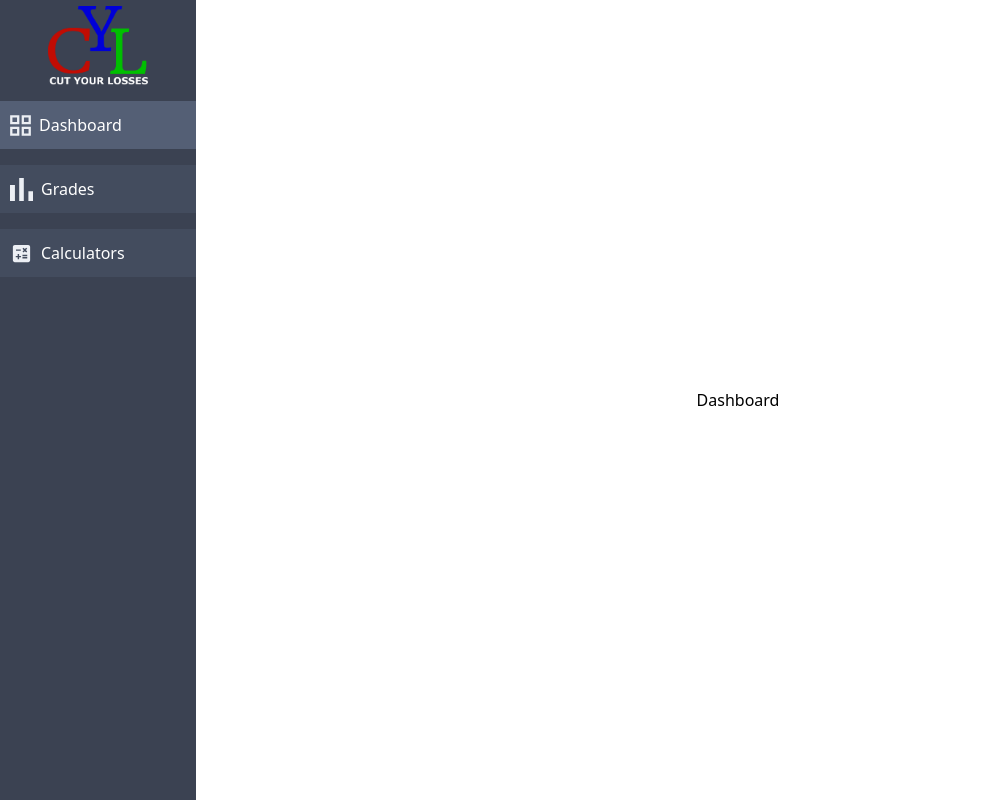
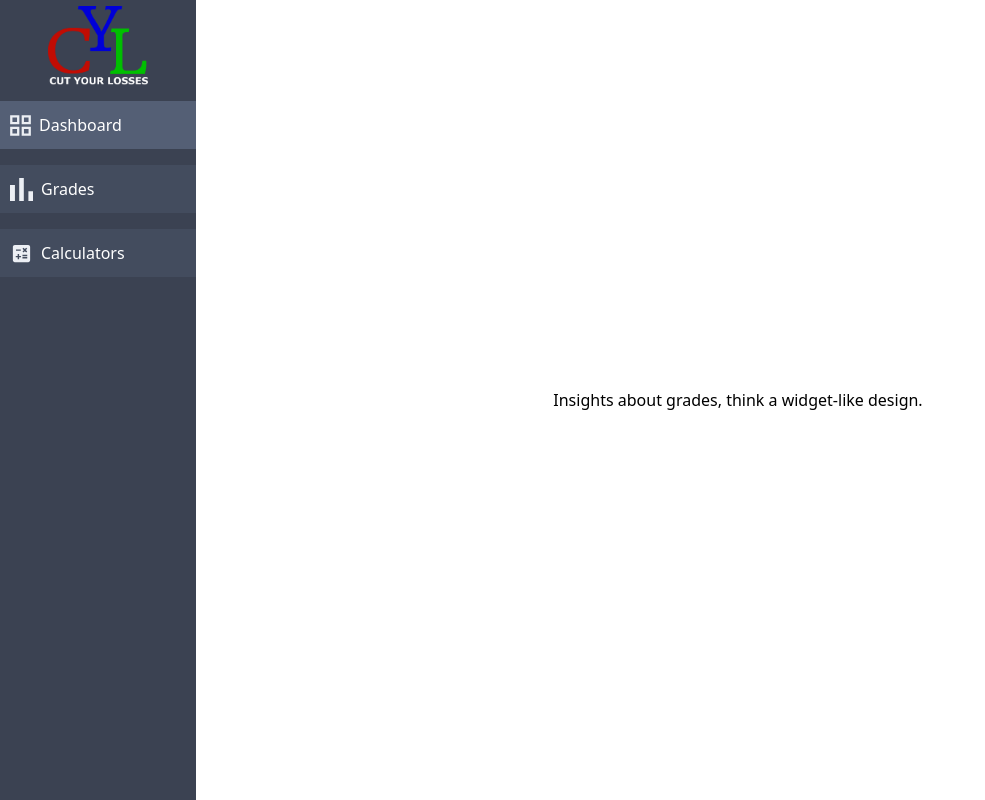
Before and after one commit to GuterBenutzername/cut-your-losses, a React (Vite) app: page /dashboard in a window 1280 px wide. Shown: the whole page, without its empty margins (0-985 px from the left). Built offline with nearby package versions, Linux system fonts and the light colour scheme.

Commit message:
misc: add comments for later

```diff
--- a/src/templates/CalculatorsTemplate.tsx
+++ b/src/templates/CalculatorsTemplate.tsx
@@ -1,5 +1,5 @@
 function CalculatorsTemplate() {
-  return <div>Calculators</div>;
+  return <div>Misc. things like GPA, final exam, SAT, etc.</div>;
 }
 
 export default CalculatorsTemplate;
--- a/src/templates/DashboardTemplate.tsx
+++ b/src/templates/DashboardTemplate.tsx
@@ -1,5 +1,5 @@
 function DashboardTemplate() {
-  return <div>Dashboard</div>;
+  return <div>Insights about grades, think a widget-like design.</div>;
 }
 
 export default DashboardTemplate;
```
